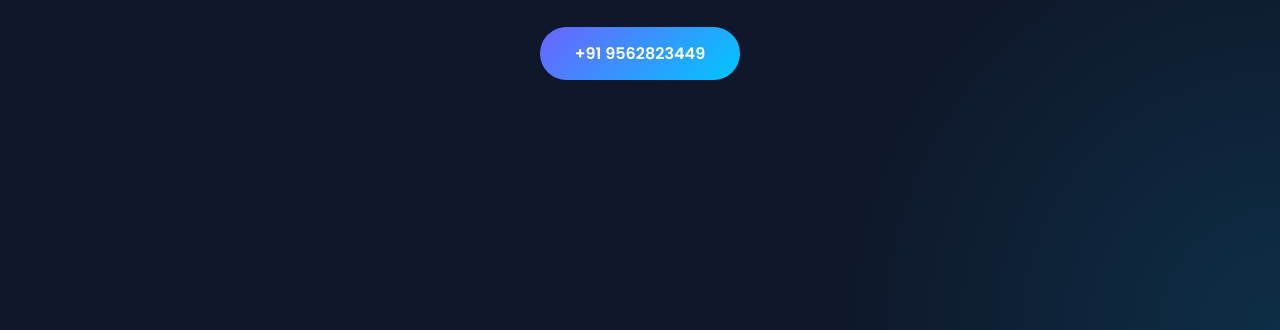
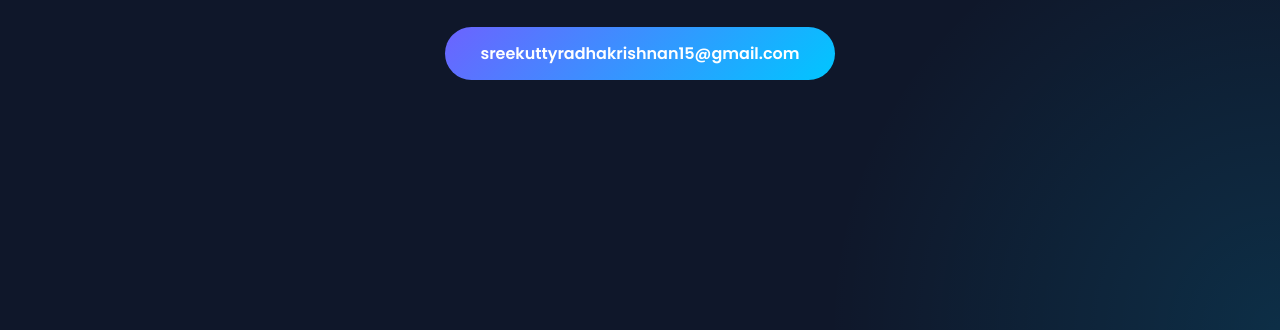
Before and after one commit to sreekutty-manoj/portfolio, a plain HTML site: page index.html in a window 1280 px wide. Shown: the part 470-800 px from the top of the page. Drawn offline with Linux system fonts and the light colour scheme.

Commit message:
Fix HTML encoding issues in index.html

```diff
--- a/index.html
+++ b/index.html
@@ -348,7 +348,7 @@
 and creating efficient backend systems with Python & Django.
 </p>
 
-<a href="#contact" class="btn">+91 9562823449</a>
+<a href="#contact" class="btn">sreekuttyradhakrishnan15@gmail.com</a>
 </div>
 </section>
 
@@ -498,7 +498,7 @@
 <p>Let's connect and build something amazing together.</p>
 
 <div class="contact-links">
-<a href="tel:+919562823449">📞 Contact</a>
+
 
 <a href="mailto:sreekuttyradhakrishnan15@gmail.com">📧 Email</a>
 
```
